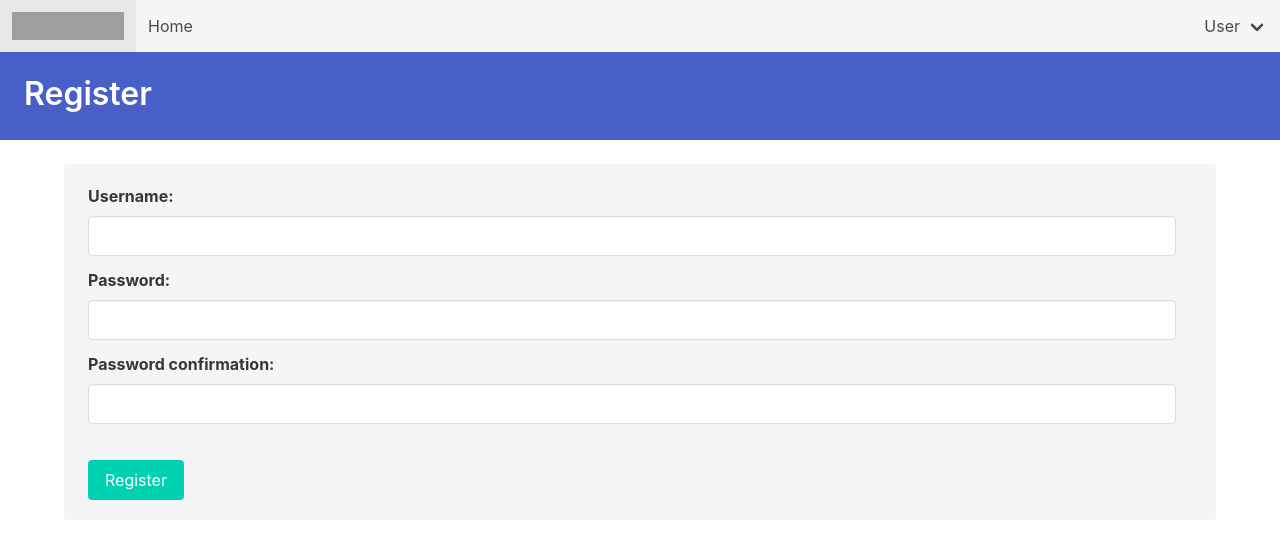
After one commit to pierrickmartino/blockbuilders, a Django app: page /register/ in a window 1280 px wide. The commit adds this page. Shown: the top 539 px of the page. Run offline with Django 4.2, Linux system fonts and the light colour scheme; some libraries are stand-ins or nearby versions; grey boxes are pictures that could not be loaded.

Commit message:
base and authentication

```diff
--- /dev/null
+++ b/blockbuilders/templates/base.html
@@ -0,0 +1,55 @@
+<!DOCTYPE html>
+<html>
+<head>
+    <meta charset="utf-8">
+    <meta name="viewport" content="width=device-width, initial-scale=1">
+    <title>BlockBuilders</title>
+    <link rel="stylesheet" href="https://cdn.jsdelivr.net/npm/bulma@0.8.2/css/bulma.min.css">
+    <script defer src="https://use.fontawesome.com/releases/v5.3.1/js/all.js"></script>
+</head>
+<body>
+    <nav class="navbar is-light" role="navigation" aria-label="main navigation">
+        <div class="navbar-brand">
+            <a class="navbar-item" href="/">
+                <img src="https://bulma.io/images/bulma-logo.png" width="112" height="28">
+            </a>
+
+            <a role="button" class="navbar-burger" aria-label="menu" aria-expanded="false" data-target="navbarBasicExample">
+                <span aria-hidden="true"></span>
+                <span aria-hidden="true"></span>
+                <span aria-hidden="true"></span>
+            </a>
+        </div>
+        <div id="navbarBasicExample" class="navbar-menu">
+            <div class="navbar-start">
+                <a class="navbar-item" href="/">
+                    Home
+                </a>
+            </div>
+            <div class="navbar-end">
+                <div class="navbar-item has-dropdown is-hoverable">
+                    <a class="navbar-link">
+                        User
+                    </a>
+
+                    <div class="navbar-dropdown is-right">
+                        <a class="navbar-item" href="{% url 'login' %}">
+                            Login
+                        </a>
+                        <a class="navbar-item" href="{% url 'register' %}">
+                            Sign In
+                        </a>
+
+                        <hr class="navbar-divider">
+                        <a class="navbar-item" href="{% url 'logout' %}">
+                            Logout
+                        </a>
+                    </div>
+                </div>
+            </div>
+    </nav>
+{% block content %}
+
+{% endblock content %}
+</body>
+</html>
--- a/poc/templates/poc/home.html
+++ b/blockbuilders/templates/home.html
@@ -1,4 +1,4 @@
-{% extends 'poc/base.html' %}
+{% extends 'base.html' %}
 
 {% block content %}
     <section class="section">
--- /dev/null
+++ b/blockbuilders/templates/registration/register.html
@@ -0,0 +1,48 @@
+{% extends 'base.html' %}
+
+{% block title %}
+Register
+{% endblock %}
+
+{% block content %}
+<div>
+    <section class="hero is-link is-small">
+        <div class="hero-body">
+            <p class="title">
+                Register
+            </p>
+            <p class="subtitle"></p>
+        </div>
+    </section>
+    <br>
+</div>
+
+<div class="container">
+    <div class="notification is-grey-light">
+        <form method="POST" action="{% url 'register' %}">
+            {% csrf_token %} {% for field in form %}
+            <div class="field">
+                <label class="label">{{ field.label_tag }}</label>
+                <input type="{% if 'password' in field.label_tag %}password{% else %}text{% endif %}" name="{{ field.html_name }}" class="input" maxlength="{% if 'username' in field.label_tag %}150{% endif %}" id="{{ field.id_for_label }}"
+                    required />
+            </div>
+            {% endfor %}
+            {% if form.non_field_errors %} {% for error in form.non_field_errors %}
+            <p style="font-size: 13px;">
+                {{ error|escape }}
+            </p>
+            {% endfor %} {% endif %}
+            <br>
+            <div class="field is-grouped">
+                <div class="control">
+                    <button type="submit" class="button is-primary">Register</button>
+                </div>
+                <!-- <div class="control">
+                        <button class="button is-link is-light">Cancel</button>
+                    </div> -->
+            </div>
+
+        </form>
+    </div>
+</div>
+{% endblock %}
--- a/blockbuilders/urls.py
+++ b/blockbuilders/urls.py
@@ -14,10 +14,17 @@ Including another URLconf
     2. Add a URL to urlpatterns:  path('blog/', include('blog.urls'))
 """
 from django.contrib import admin
+from django.contrib.auth import views as auth_views
 from django.urls import include, path
-from poc import views
+from . import views
 
 urlpatterns = [
-    path('admin/', admin.site.urls),
-    path('', include('poc.urls'))
+    # path('admin/', admin.site.urls),
+    # path('', include('poc.urls'))
+    path("", views.home, name="home"),
+    path("login/", auth_views.LoginView.as_view(), name="login"),
+    path("logout/", auth_views.LogoutView.as_view(), name="logout"),
+    path("home/", views.home, name="home"),
+    path("register/", views.register, name="register"),
+    path("admin/", admin.site.urls),
 ]
--- /dev/null
+++ b/blockbuilders/views.py
@@ -0,0 +1,30 @@
+from django.http import HttpResponse
+from django.template import loader
+from django.shortcuts import render, redirect
+from django.contrib.auth import login, authenticate
+from django.contrib.auth.forms import UserCreationForm
+from django.contrib.auth.decorators import login_required
+
+# Views
+@login_required
+def home(request):
+    context = {
+        "repartition": "",
+    }
+    template = loader.get_template("home.html")
+    return HttpResponse(template.render(context, request))
+
+
+def register(request):
+    if request.method == "POST":
+        form = UserCreationForm(request.POST)
+        if form.is_valid():
+            form.save()
+            username = form.cleaned_data.get("username")
+            password = form.cleaned_data.get("password1")
+            user = authenticate(username=username, password=password)
+            login(request, user)
+            return redirect("home")
+    else:
+        form = UserCreationForm()
+    return render(request, "registration/register.html", {"form": form})
```
Also changed, not shown: blockbuilders/settings.py (+7 -1 lines), blockbuilders/templates/registration/login.html (added, +58 -0 lines), blockbuilders/templates/registration/success.html (added, +17 -0 lines), help.txt (added, +7 -0 lines), poc/templates/poc/base.html (deleted, +0 -45 lines), db.sqlite3, 1 other file.
